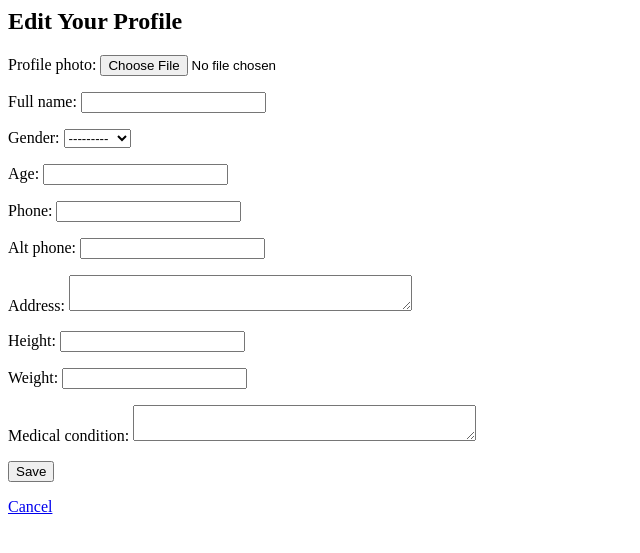
After one commit to Nandagopal03/gym_app, a Django app: template templates/edit_profile.html in a window 1280 px wide. The commit adds this page. Shown: the top 553 px of the page, without its empty margins (0-640 px from the left). Run offline with Django 5.2, Linux system fonts and the light colour scheme; the template is opened without the code that fills it: values that come from a table or form of the project are taken from there, others are empty.

Commit message:
sec commit

```diff
--- a/gym/settings.py
+++ b/gym/settings.py
@@ -122,3 +122,7 @@ STATIC_URL = 'static/'
 # https://docs.djangoproject.com/en/5.2/ref/settings/#default-auto-field
 
 DEFAULT_AUTO_FIELD = 'django.db.models.BigAutoField'
+
+
+MEDIA_URL = '/media/'
+MEDIA_ROOT = BASE_DIR / 'media'
--- a/gym/urls.py
+++ b/gym/urls.py
@@ -16,8 +16,13 @@ Including another URLconf
 """
 from django.contrib import admin
 from django.urls import path, include
+from django.conf import settings
+from django.conf.urls.static import static
 
 urlpatterns = [
     path('', include('gym_app.urls')),
     path('admin/', admin.site.urls),
 ]
+
+
+urlpatterns += static(settings.MEDIA_URL, document_root=settings.MEDIA_ROOT)
--- a/gym_app/forms.py
+++ b/gym_app/forms.py
@@ -1,7 +1,7 @@
 # gym_app/forms.py
 
 from django import forms
-from .models import Attendance
+from .models import Attendance, Fee, ClientProfile
 from django.contrib.auth.models import User
 
 class AttendanceForm(forms.Form):
@@ -11,3 +11,18 @@ class AttendanceForm(forms.Form):
         widget=forms.CheckboxSelectMultiple,
         required=True
     )
+
+
+class ClientProfileForm(forms.ModelForm):
+    class Meta:
+        model = ClientProfile
+        fields = [
+            'profile_photo', 'full_name', 'gender', 'age',
+            'phone', 'alt_phone', 'address',
+            'height', 'weight', 'medical_condition'
+        ]
+        widgets = {
+            'gender': forms.Select(choices=[('', 'Select Gender')] + list(ClientProfile._meta.get_field('gender').choices)),
+            'address': forms.Textarea(attrs={'rows': 2}),
+            'medical_condition': forms.Textarea(attrs={'rows': 2}),
+        }
--- a/gym_app/models.py
+++ b/gym_app/models.py
@@ -25,3 +25,25 @@ class Fee(models.Model):
 
     def __str__(self):
         return f"{self.client.username} - ₹{self.amount} - {'Paid' if self.paid else 'Unpaid'}"
+
+GENDER_CHOICES = [
+    ('Male', 'Male'),
+    ('Female', 'Female'),
+    ('Other', 'Other'),
+]
+
+class ClientProfile(models.Model):
+    user = models.OneToOneField(User, on_delete=models.CASCADE)
+    profile_photo = models.ImageField(upload_to='profile_photos/', default='profile_photos/default.png')
+    full_name = models.CharField(max_length=100)
+    gender = models.CharField(max_length=10, choices=GENDER_CHOICES, blank=True)
+    age = models.PositiveIntegerField(null=True, blank=True)
+    phone = models.CharField(max_length=15)
+    alt_phone = models.CharField(max_length=15, blank=True)
+    address = models.TextField(blank=True)
+    height = models.DecimalField(max_digits=5, decimal_places=2, null=True, blank=True)
+    weight = models.DecimalField(max_digits=5, decimal_places=2, null=True, blank=True)
+    medical_condition = models.TextField(blank=True)
+
+    def __str__(self):
+        return self.full_name
--- a/gym_app/urls.py
+++ b/gym_app/urls.py
@@ -10,6 +10,10 @@ urlpatterns = [
     path('view_attendance/', views.view_attendance, name='view_attendance'),
     path('all_fees/', views.view_all_fees, name='view_all_fees'),
     path('view_fees/', views.view_fees, name='view_fees'),
+    path('profile/view/', views.view_profile, name='view_profile'),
+    path('profile/edit/', views.edit_profile, name='edit_profile'),
+
+
 
 
 ]
--- a/templates/dashboard.html
+++ b/templates/dashboard.html
@@ -12,6 +12,8 @@
 {% elif is_client %}
   <p><strong>You are a Client.</strong></p>
   <ul>
+    <li><a href="{% url 'view_profile' %}">Profile</a></li>
+
     <li><a href="{% url 'view_attendance' %}">View Your Attendance</a></li>
     <li><a href="{% url 'view_fees' %}">View Your Fee Records</a></li>
 
--- /dev/null
+++ b/templates/edit_profile.html
@@ -0,0 +1,9 @@
+<h2>Edit Your Profile</h2>
+
+<form method="post" enctype="multipart/form-data">
+  {% csrf_token %}
+  {{ form.as_p }}
+  <button type="submit">Save</button>
+</form>
+
+<a href="{% url 'view_profile' %}">Cancel</a>
```
Also changed, not shown: gym_app/views.py (+31 -3 lines), templates/view_profile.html (added, +18 -0 lines), db.sqlite3, gym_app/migrations/0003_clientprofile.py (added), 1 other file.
